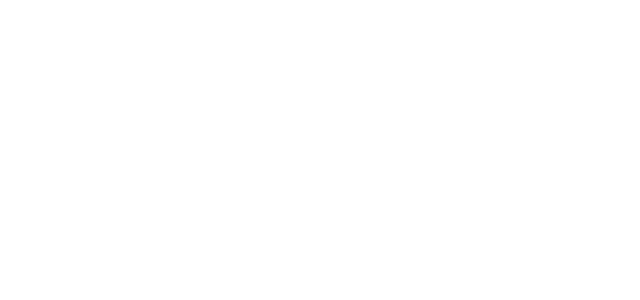
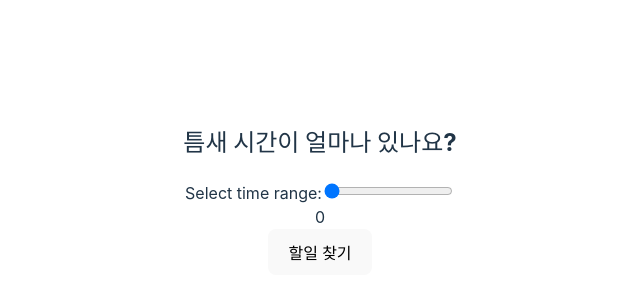
Before and after one commit to Tickley-Team/Tickley, a React (Vite) app: page /survey in a window 1280 px wide. Before the commit this address had no page. Shown: the part 210-510 px from the top of the page, without its empty margins (320-960 px from the left). Built offline with nearby package versions, Linux system fonts and the light colour scheme.

Commit message:
feat: 틈새시간 묻기 페이지 구현
- 임시 테스트용 rangeBar 구현
- rangebar 터치시 전역 spareTime 업데이트
- 버튼을 누르면 할일 추천 페이지 이동 구현

```diff
--- a/src/App.tsx
+++ b/src/App.tsx
@@ -1,6 +1,7 @@
 import './App.css'
 import { BrowserRouter, Route, Routes } from 'react-router'
 import Home from './pages/Home'
+import SurveySpareTime from './pages/SurveySpareTime'
 
 function App() {
   return (
@@ -8,6 +9,7 @@ function App() {
       <BrowserRouter>
         <Routes>
           <Route path="/" element={<Home />} />
+          <Route path="/survey" element={<SurveySpareTime />} />
         </Routes>
       </BrowserRouter>
     </div>
--- /dev/null
+++ b/src/pages/SurveySpareTime/index.tsx
@@ -0,0 +1,50 @@
+import { useCallback } from 'react'
+import { useNavigate } from 'react-router'
+import { useSpareTimeStore } from '../stores/spareTimeStore'
+
+const SurveySpareTime = () => {
+  const navigate = useNavigate()
+  const handleClickButton = useCallback(() => {
+    navigate('/todos-find')
+  }, [])
+  return (
+    <>
+      <h2>틈새 시간이 얼마나 있나요?</h2>
+      <RangeSlider />
+      <button onClick={handleClickButton}>할일 찾기 </button>
+    </>
+  )
+}
+
+/**
+ * zustand 테스트용 - 컴포넌트 분리작업은 추후에
+ * @returns
+ */
+const RangeSlider = () => {
+  const { spareTime, setSpareTime } = useSpareTimeStore()
+  //   const [value, setValue] = useState(0)
+
+  const handleChange = (event: React.ChangeEvent<HTMLInputElement>) => {
+    setSpareTime(Number(event.target.value))
+  }
+
+  return (
+    <div className="range-slider">
+      <label htmlFor="range">Select time range:</label>
+      <input
+        id="range"
+        type="range"
+        min="0"
+        max="4"
+        step="1"
+        value={spareTime}
+        onChange={handleChange}
+        className="slider"
+      />
+      <div className="labels"></div>
+      <div className="value">{spareTime}</div>
+    </div>
+  )
+}
+
+export default SurveySpareTime
```
